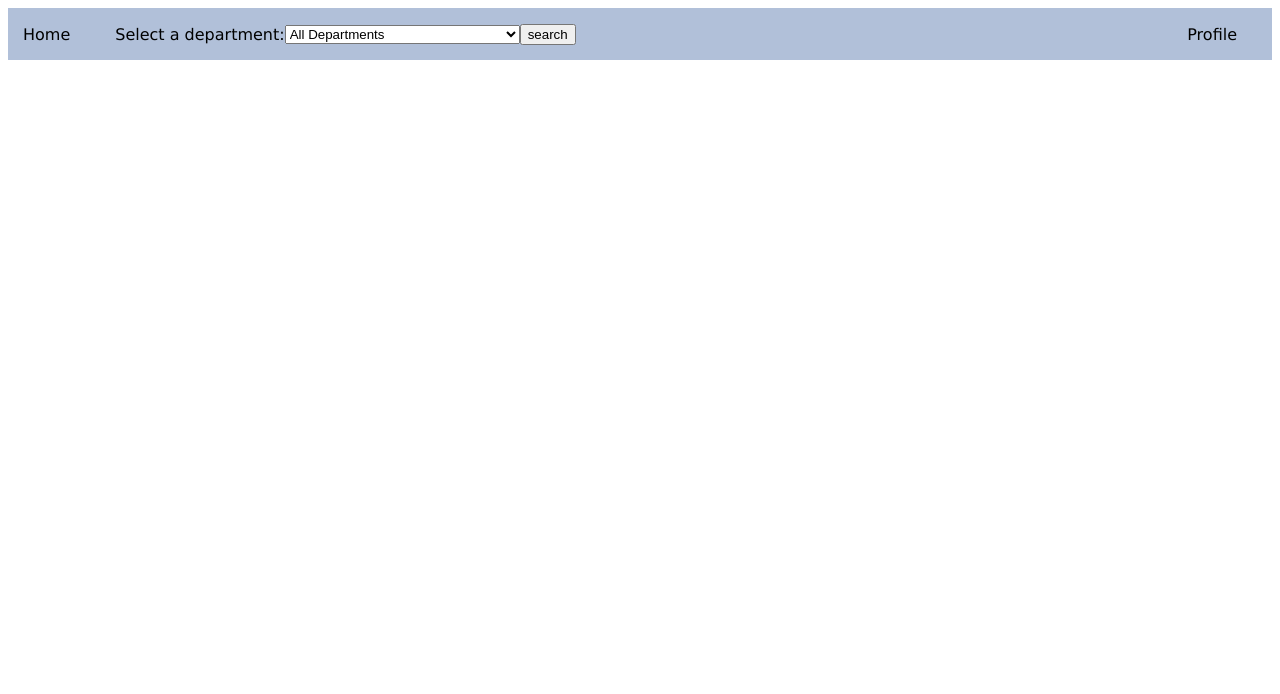
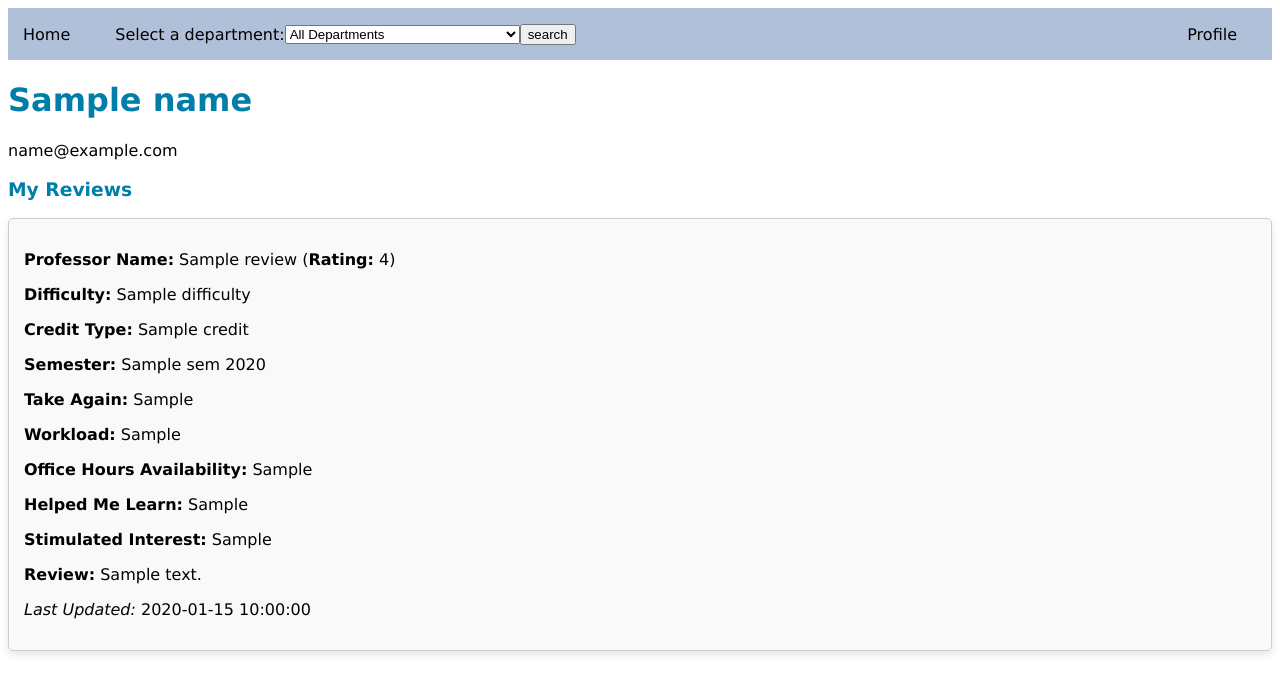
Before and after one commit to ay106/CourseWise, a Flask app: template templates/profile.html in a window 1280 px wide. Shown: the top 694 px of the page. Run offline with Flask 3, Linux system fonts and the light colour scheme; the template is opened without the code that fills it: most values are stand-ins (such as "Sample title", 1, 10 or a date in 2020).

Commit message:
profile page

```diff
--- a/app.py
+++ b/app.py
@@ -141,7 +141,26 @@ def add_review(course_code, cid):
 
 @app.route('/profile/')
 def profile():
-    return render_template('profile.html', page_title='Profile')
+    session['uid'] = 1
+    session['email'] = 'jc103@wellesley.edu'
+    session['name'] = 'Vaishu Chintam'
+
+    conn = dbi.connect()
+    curs = dbi.dict_cursor(conn)
+    curs.execute('''SELECT *
+                    FROM review r
+                    INNER JOIN user u ON r.user_id = u.uid
+                    WHERE r.user_id=%s''', [session['uid']])
+    info_review = curs.fetchall()
+
+    if len(info_review) == 0:
+        flash('No reviews found for this course.')
+
+    return render_template('profile.html', page_title='Profile',
+                                           uid=session['uid'],
+                                           email=session['email'],
+                                           name=session['name'],
+                                           reviews=info_review)
 
 
 if __name__ == '__main__':
--- a/templates/profile.html
+++ b/templates/profile.html
@@ -2,4 +2,28 @@
 
 {% block main_content %}
 
+
+<h1> {{name}} </h1>
+<p> {{email}} </p>
+
+<h3>My Reviews</h3>
+<div class="course_reviews">
+    <ul>
+        {% for r in reviews %}
+            <li class="review-box">
+                <p><strong>Professor Name:</strong> {{ r.prof_name }} (<strong>Rating:</strong> {{ r.prof_rating }})
+                <p><strong>Difficulty:</strong> {{ r.difficulty }}</p>
+                <p><strong>Credit Type:</strong> {{ r.credit }}</p>
+                <p><strong>Semester:</strong> {{ r.sem }} {{ r.year }}</p>
+                <p><strong>Take Again:</strong> {{ r.take_again }}</p>
+                <p><strong>Workload:</strong> {{ r.load_heavy }}</p>
+                <p><strong>Office Hours Availability:</strong> {{ r.office_hours }}</p>
+                <p><strong>Helped Me Learn:</strong> {{ r.helped_learn }}</p>
+                <p><strong>Stimulated Interest:</strong> {{ r.stim_interest }}</p>
+                <p><strong>Review:</strong> {{ r.description }}</p>
+                <p><em>Last Updated:</em> {{ r.last_updated }}</p>
+            </li>
+        {% endfor %}
+    </ul>
+</div>
 {% endblock %}
```
